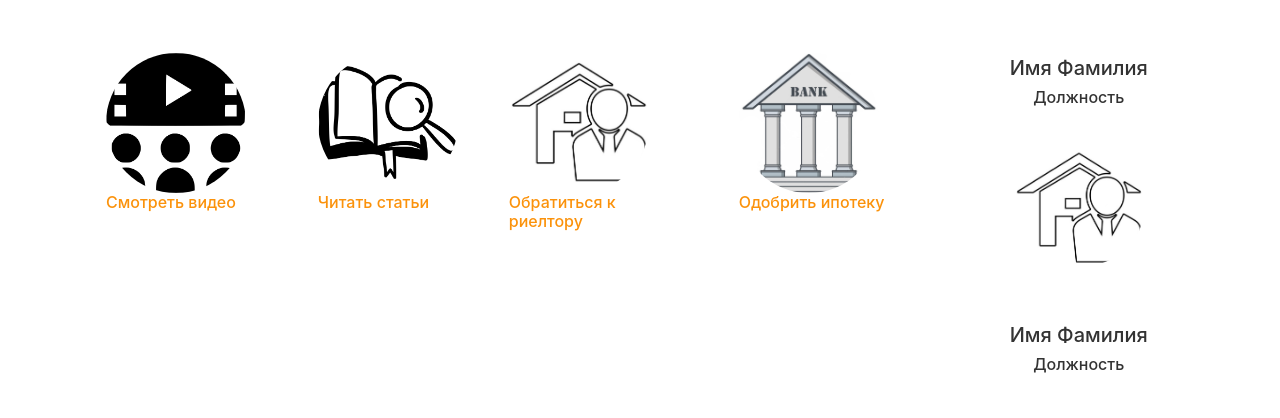
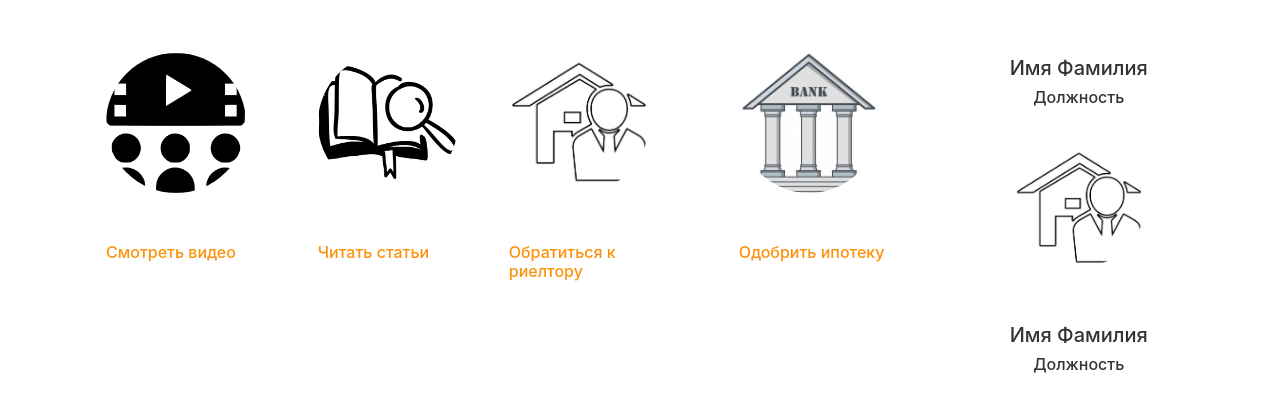
Before and after one commit to Akhmetova/Akhmetova.github.io, a PHP site: page / in a window 1280 px wide. Shown: the part 707-1125 px from the top of the page. Run offline with PHP 8.4, Linux system fonts and the light colour scheme.

Commit message:
Update style.css

```diff
--- a/style.css
+++ b/style.css
@@ -116,8 +116,9 @@ width: 100%;
 }
 .benefits-img {
 	width: 140px;
-    height: 140px;
+	height: 140px;
 	border-radius: 50%;
+	margin: 0 0 50px 0;
 }
 .benefits1 {
 	background-image: url(/film.png);
```
